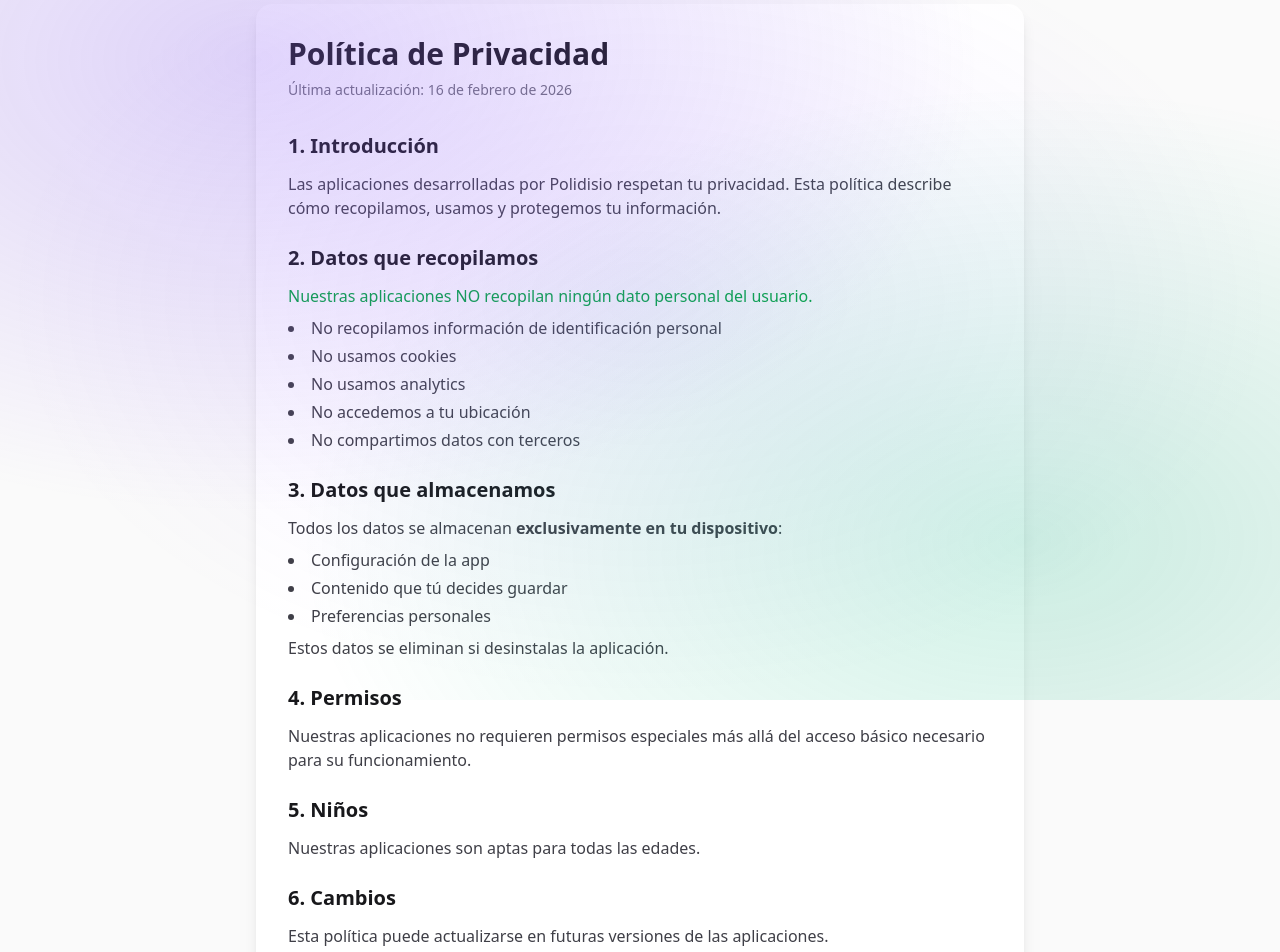
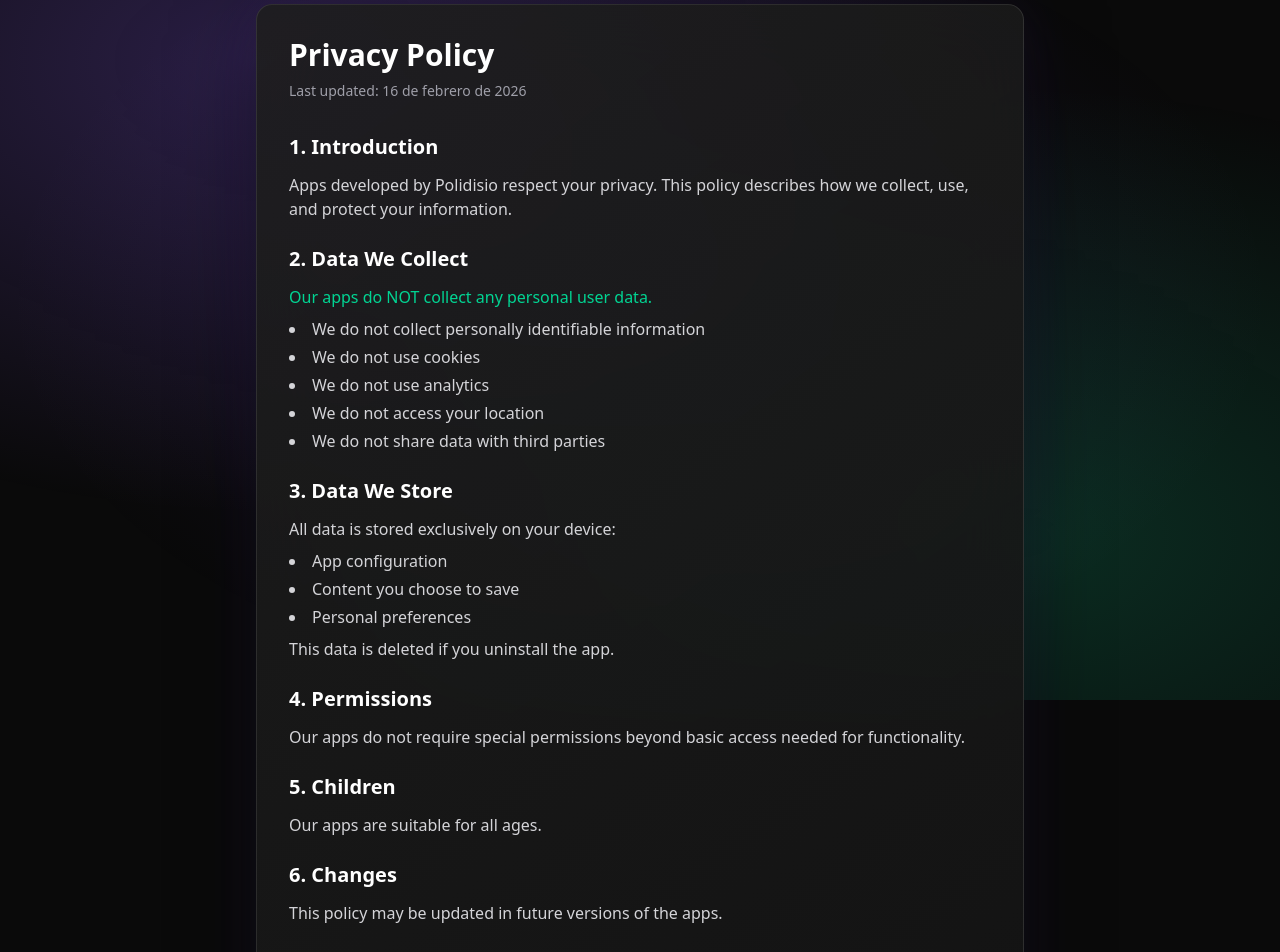
Before and after one commit to polidisio/application-hub, a Next.js app: page /privacy in a window 1280 px wide. Shown: the part 100-1052 px from the top of the page. Built offline with nearby package versions, Linux system fonts and the light colour scheme.

Commit message:
Add bilingual support (ES/EN) based on browser language

```diff
--- a/src/app/components/AppModal.tsx
+++ b/src/app/components/AppModal.tsx
@@ -4,6 +4,7 @@ import { App, categoryLabels } from "@/data/apps";
 import { useEffect, useState } from "react";
 import Link from "next/link";
 import Image from "next/image";
+import { useTranslation } from "@/app/hooks/useTranslation";
 
 interface AppModalProps {
   app: App;
@@ -12,6 +13,7 @@ interface AppModalProps {
 
 export default function AppModal({ app, onClose }: AppModalProps) {
   const [isVisible, setIsVisible] = useState(false);
+  const { t, locale } = useTranslation();
 
   useEffect(() => {
     setIsVisible(true);
@@ -30,6 +32,11 @@ export default function AppModal({ app, onClose }: AppModalProps) {
     setIsVisible(false);
     setTimeout(onClose, 200);
   };
+
+  const description = locale === "es" ? app.description : app.descriptionEn;
+  const features = locale === "es" ? app.features : app.featuresEn;
+  const howItWorks = locale === "es" ? app.howItWorks : app.howItWorksEn;
+  const howToUse = locale === "es" ? app.howToUse : app.howToUseEn;
 
   return (
     <div
@@ -87,16 +94,16 @@ export default function AppModal({ app, onClose }: AppModalProps) {
           </div>
 
           <p className="text-lg text-zinc-300 mb-8">
-            {app.description}
+            {description}
           </p>
 
           <div className="mb-6">
             <h3 className="text-lg font-semibold text-white mb-3 flex items-center gap-2">
               <span className="w-1 h-6 rounded-full gradient-text" />
-              Características
+              {t.common.features}
             </h3>
             <ul className="space-y-3">
-              {app.features.map((feature, index) => (
+              {features.map((feature, index) => (
                 <li key={index} className="flex items-start gap-3 text-zinc-300">
                   <span className="text-emerald-400 mt-1">✓</span>
                   {feature}
@@ -108,24 +115,24 @@ export default function AppModal({ app, onClose }: AppModalProps) {
           <div className="mb-6">
             <h3 className="text-lg font-semibold text-white mb-3 flex items-center gap-2">
               <span className="w-1 h-6 rounded-full gradient-text" />
-              Cómo funciona
+              {t.common.howItWorks}
             </h3>
             <div className="p-5 rounded-2xl glass">
               <p className="text-zinc-300 whitespace-pre-line">
-                {app.howItWorks}
+                {howItWorks}
               </p>
             </div>
           </div>
 
-          {app.howToUse && (
+          {howToUse && (
             <div className="mb-6">
               <h3 className="text-lg font-semibold text-white mb-3 flex items-center gap-2">
                 <span className="w-1 h-6 rounded-full gradient-text" />
-                Manual de Usuario
+                {t.common.userManual}
               </h3>
               <div className="p-5 rounded-2xl glass">
                 <p className="text-zinc-300 whitespace-pre-line">
-                  {app.howToUse}
+                  {howToUse}
                 </p>
               </div>
             </div>
@@ -135,14 +142,14 @@ export default function AppModal({ app, onClose }: AppModalProps) {
             <div className="mb-6">
               <h3 className="text-lg font-semibold text-white mb-3 flex items-center gap-2">
                 <span className="w-1 h-6 rounded-full gradient-text" />
-                Capturas de Pantalla
+                {t.common.screenshots}
               </h3>
               <div className="grid grid-cols-2 gap-4">
                 {app.screenshots.map((screenshot, index) => (
                   <div key={index} className="relative aspect-[9/19.5] rounded-xl overflow-hidden glass">
                     <Image
                       src={screenshot}
-                      alt={`Captura ${index + 1}`}
+                      alt={`Screenshot ${index + 1}`}
                       fill
                       className="object-cover"
                     />
@@ -171,7 +178,7 @@ export default function AppModal({ app, onClose }: AppModalProps) {
                 <rect width="18" height="11" x="3" y="11" rx="2" ry="2" />
                 <path d="M7 11V7a5 5 0 0 1 10 0v4" />
               </svg>
-              Política de Privacidad
+              {t.common.privacyPolicy}
             </Link>
           </div>
         </div>
--- /dev/null
+++ b/src/app/hooks/useTranslation.ts
@@ -0,0 +1,18 @@
+"use client";
+
+import { useState, useEffect } from "react";
+import { translations, Locale, TranslationKeys } from "../i18n/translations";
+
+export function useTranslation() {
+  const [locale, setLocale] = useState<Locale>("es");
+
+  useEffect(() => {
+    const browserLang = navigator.language || "en";
+    const detectedLocale: Locale = browserLang.startsWith("es") ? "es" : "en";
+    setLocale(detectedLocale);
+  }, []);
+
+  const t: TranslationKeys = translations[locale];
+
+  return { locale, t };
+}
--- /dev/null
+++ b/src/app/i18n/translations.ts
@@ -0,0 +1,101 @@
+export const translations = {
+  es: {
+    header: {
+      subtitle: "Mis aplicaciones, juegos y desarrollos",
+    },
+    common: {
+      features: "Características",
+      howItWorks: "Cómo funciona",
+      userManual: "Manual de Usuario",
+      screenshots: "Capturas de Pantalla",
+      privacyPolicy: "Política de Privacidad",
+      viewMore: "Ver más →",
+      close: "Cerrar",
+    },
+    privacy: {
+      title: "Política de Privacidad",
+      lastUpdate: "Última actualización",
+      introduction: "Introducción",
+      introductionText: "Las aplicaciones desarrolladas por Polidisio respetan tu privacidad. Esta política describe cómo recopilamos, usamos y protegemos tu información.",
+      dataCollected: "Datos que recopilamos",
+      dataCollectedText: "Nuestras aplicaciones NO recopilan ningún dato personal del usuario.",
+      dataCollectedList: [
+        "No recopilamos información de identificación personal",
+        "No usamos cookies",
+        "No usamos analytics",
+        "No accedemos a tu ubicación",
+        "No compartimos datos con terceros"
+      ],
+      storedData: "Datos que almacenamos",
+      storedDataText: "Todos los datos se almacenan exclusivamente en tu dispositivo:",
+      storedDataList: [
+        "Configuración de la app",
+        "Contenido que tú decides guardar",
+        "Preferencias personales"
+      ],
+      storedDataNote: "Estos datos se eliminan si desinstalas la aplicación.",
+      permissions: "Permisos",
+      permissionsText: "Nuestras aplicaciones no requieren permisos especiales más allá del acceso básico necesario para su funcionamiento.",
+      children: "Niños",
+      childrenText: "Nuestras aplicaciones son aptas para todas las edades.",
+      changes: "Cambios",
+      changesText: "Esta política puede actualizarse en futuras versiones de las aplicaciones.",
+      contact: "Contacto",
+      contactText: "Para preguntas sobre privacidad:",
+      contactEmail: "Email",
+      contactWeb: "Web",
+      back: "Volver",
+    },
+  },
+  en: {
+    header: {
+      subtitle: "My apps, games and developments",
+    },
+    common: {
+      features: "Features",
+      howItWorks: "How it works",
+      userManual: "User Manual",
+      screenshots: "Screenshots",
+      privacyPolicy: "Privacy Policy",
+      viewMore: "View more →",
+      close: "Close",
+    },
+    privacy: {
+      title: "Privacy Policy",
+      lastUpdate: "Last updated",
+      introduction: "Introduction",
+      introductionText: "Apps developed by Polidisio respect your privacy. This policy describes how we collect, use, and protect your information.",
+      dataCollected: "Data We Collect",
+      dataCollectedText: "Our apps do NOT collect any personal user data.",
+      dataCollectedList: [
+        "We do not collect personally identifiable information",
+        "We do not use cookies",
+        "We do not use analytics",
+        "We do not access your location",
+        "We do not share data with third parties"
+      ],
+      storedData: "Data We Store",
+      storedDataText: "All data is stored exclusively on your device:",
+      storedDataList: [
+        "App configuration",
+        "Content you choose to save",
+        "Personal preferences"
+      ],
+      storedDataNote: "This data is deleted if you uninstall the app.",
+      permissions: "Permissions",
+      permissionsText: "Our apps do not require special permissions beyond basic access needed for functionality.",
+      children: "Children",
+      childrenText: "Our apps are suitable for all ages.",
+      changes: "Changes",
+      changesText: "This policy may be updated in future versions of the apps.",
+      contact: "Contact",
+      contactText: "For privacy questions:",
+      contactEmail: "Email",
+      contactWeb: "Web",
+      back: "Back",
+    },
+  },
+};
+
+export type Locale = "es" | "en";
+export type TranslationKeys = typeof translations.es;
--- a/src/app/layout.tsx
+++ b/src/app/layout.tsx
@@ -8,7 +8,10 @@ const inter = Inter({
 });
 
 export const metadata: Metadata = {
-  title: "ApplicationHub - Mis Aplicaciones",
+  title: {
+    default: "ApplicationHub - Mis Aplicaciones",
+    template: "%s | ApplicationHub",
+  },
   description: "Portfolio de mis aplicaciones iOS, Mac, juegos y desarrollos",
   icons: {
     icon: "/ApplicationHub.png",
--- a/src/app/privacy/page.tsx
+++ b/src/app/privacy/page.tsx
@@ -1,18 +1,18 @@
-import { Metadata } from "next";
+"use client";
+
 import Link from "next/link";
-
-export const metadata: Metadata = {
-  title: "Política de Privacidad - ApplicationHub",
-  description: "Política de privacidad de las aplicaciones de Polidisio",
-};
+import { useTranslation } from "@/app/hooks/useTranslation";
 
 export default function PrivacyPage() {
+  const { t, locale } = useTranslation();
+  const p = t.privacy;
+
   return (
-    <div className="min-h-screen bg-zinc-50 dark:bg-black py-12 px-4">
-      <div className="max-w-3xl mx-auto">
+    <div className="min-h-screen relative py-12 px-4">
+      <div className="max-w-3xl mx-auto relative z-10">
         <Link
           href="/"
-          className="inline-flex items-center gap-2 text-zinc-600 dark:text-zinc-400 hover:text-zinc-900 dark:hover:text-zinc-100 mb-8 transition-colors"
+          className="inline-flex items-center gap-2 text-zinc-300 hover:text-white mb-8 transition-colors"
         >
           <svg
             xmlns="http://www.w3.org/2000/svg"
@@ -28,97 +28,93 @@ export default function PrivacyPage() {
             <path d="m12 19-7-7 7-7" />
             <path d="M19 12H5" />
           </svg>
-          Volver
+          {p.back}
         </Link>
 
-        <div className="bg-white dark:bg-zinc-900 rounded-2xl p-8 shadow-lg">
-          <h1 className="text-3xl font-bold text-zinc-900 dark:text-zinc-100 mb-2">
-            Política de Privacidad
+        <div className="glass-modal rounded-2xl p-8">
+          <h1 className="text-3xl font-bold text-white mb-2">
+            {p.title}
           </h1>
-          <p className="text-sm text-zinc-500 dark:text-zinc-400 mb-8">
-            Última actualización: 16 de febrero de 2026
+          <p className="text-sm text-zinc-400 mb-8">
+            {p.lastUpdate}: 16 de febrero de 2026
           </p>
 
-          <div className="prose dark:prose-invert max-w-none space-y-6 text-zinc-700 dark:text-zinc-300">
+          <div className="space-y-6 text-zinc-300">
             <section>
-              <h2 className="text-xl font-semibold text-zinc-900 dark:text-zinc-100 mb-3">
-                1. Introducción
+              <h2 className="text-xl font-semibold text-white mb-3">
+                1. {p.introduction}
               </h2>
               <p>
-                Las aplicaciones desarrolladas por Polidisio respetan tu privacidad.
-                Esta política describe cómo recopilamos, usamos y protegemos tu información.
+                {p.introductionText}
               </p>
             </section>
 
             <section>
-              <h2 className="text-xl font-semibold text-zinc-900 dark:text-zinc-100 mb-3">
-                2. Datos que recopilamos
+              <h2 className="text-xl font-semibold text-white mb-3">
+                2. {p.dataCollected}
               </h2>
-              <p className="font-medium text-green-600 dark:text-green-400 mb-2">
-                Nuestras aplicaciones NO recopilan ningún dato personal del usuario.
+              <p className="font-medium text-emerald-400 mb-2">
+                {p.dataCollectedText}
               </p>
               <ul className="list-disc list-inside space-y-1">
-                <li>No recopilamos información de identificación personal</li>
-                <li>No usamos cookies</li>
-                <li>No usamos analytics</li>
-                <li>No accedemos a tu ubicación</li>
-                <li>No compartimos datos con terceros</li>
+                {p.dataCollectedList.map((item, index) => (
+                  <li key={index}>{item}</li>
+                ))}
               </ul>
             </section>
 
             <section>
-              <h2 className="text-xl font-semibold text-zinc-900 dark:text-zinc-100 mb-3">
-                3. Datos que almacenamos
+              <h2 className="text-xl font-semibold text-white mb-3">
+                3. {p.storedData}
               </h2>
               <p>
-                Todos los datos se almacenan <strong>exclusivamente en tu dispositivo</strong>:
+                {p.storedDataText}
               </p>
               <ul className="list-disc list-inside space-y-1 mt-2">
-                <li>Configuración de la app</li>
-                <li>Contenido que tú decides guardar</li>
-                <li>Preferencias personales</li>
+                {p.storedDataList.map((item, index) => (
+                  <li key={index}>{item}</li>
+                ))}
               </ul>
               <p className="mt-2">
-                Estos datos se eliminan si desinstalas la aplicación.
+                {p.storedDataNote}
               </p>
             </section>
 
             <section>
-              <h2 className="text-xl font-semibold text-zinc-900 dark:text-zinc-100 mb-3">
-                4. Permisos
+              <h2 className="text-xl font-semibold text-white mb-3">
+                4. {p.permissions}
               </h2>
               <p>
-                Nuestras aplicaciones no requieren permisos especiales más allá del acceso
-                básico necesario para su funcionamiento.
+                {p.permissionsText}
               </p>
             </section>
 
             <section>
-              <h2 className="text-xl font-semibold text-zinc-900 dark:text-zinc-100 mb-3">
-                5. Niños
+              <h2 className="text-xl font-semibold text-white mb-3">
+                5. {p.children}
               </h2>
               <p>
-                Nuestras aplicaciones son aptas para todas las edades.
+                {p.childrenText}
               </p>
             </section>
 
             <section>
-              <h2 className="text-xl font-semibold text-zinc-900 dark:text-zinc-100 mb-3">
-                6. Cambios
+              <h2 className="text-xl font-semibold text-white mb-3">
+                6. {p.changes}
               </h2>
               <p>
-                Esta política puede actualizarse en futuras versiones de las aplicaciones.
+                {p.changesText}
               </p>
             </section>
 
             <section>
-              <h2 className="text-xl font-semibold text-zinc-900 dark:text-zinc-100 mb-3">
-                7. Contacto
+              <h2 className="text-xl font-semibold text-white mb-3">
+                7. {p.contact}
               </h2>
-              <p>Para preguntas sobre privacidad:</p>
+              <p>{p.contactText}</p>
               <ul className="list-disc list-inside space-y-1 mt-2">
-                <li>Email: info@saraiba.eu</li>
-                <li>Web: <a href="https://saraiba.eu" className="text-blue-600 hover:underline">https://saraiba.eu</a></li>
+                <li>{p.contactEmail}: info@saraiba.eu</li>
+                <li>{p.contactWeb}: <a href="https://saraiba.eu" className="text-purple-400 hover:underline">https://saraiba.eu</a></li>
               </ul>
             </section>
           </div>
```
Also changed, not shown: src/app/components/AppCard.tsx (+6 -2 lines), src/app/components/Header.tsx (+6 -1 lines), src/data/apps.ts (+51 -0 lines).
